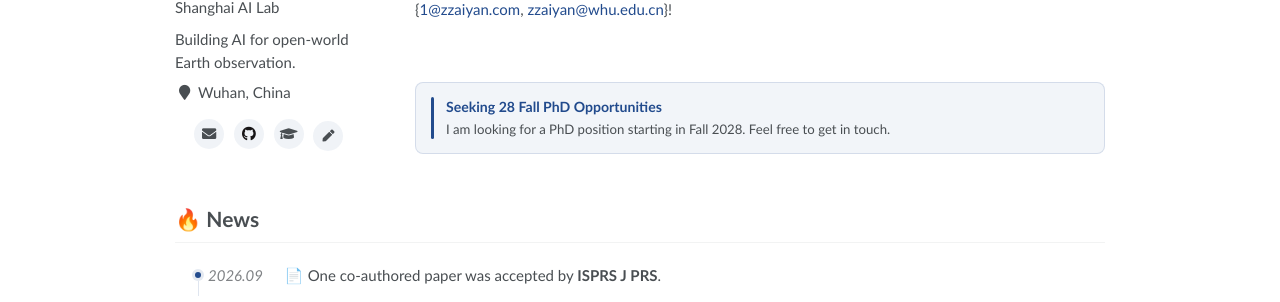
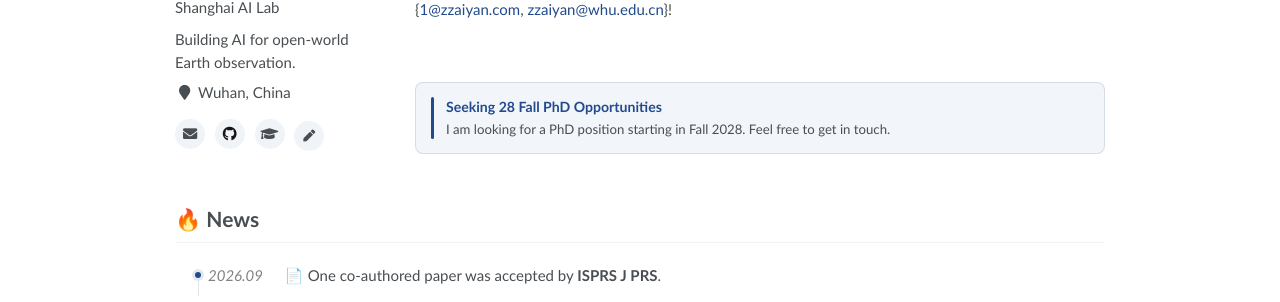
Before and after one commit to zzaiyan/zzaiyan.github.io, a Jekyll site: the page built from _pages/about.md, in a window 1280 px wide. Shown: the part 426-728 px from the top of the page. Built offline with Jekyll 4.4.1, drawn with Linux system fonts in a browser that asks for light colours; some web fonts are replaced; a script that is not in the unit is left out.

Commit message:
优化社交按钮对齐与窄屏网格

```diff
--- a/_sass/_single-column.scss
+++ b/_sass/_single-column.scss
@@ -135,6 +135,8 @@ $about-gap: 3.5rem;
 .about-section .author__urls {
   display: flex !important;
   flex-wrap: wrap;
+  align-content: flex-start;
+  justify-content: flex-start;
   gap: 0.65rem;
   position: relative;
   margin: 0;
@@ -271,6 +273,7 @@ $about-gap: 3.5rem;
     display: flex;
     flex: 1;
     flex-direction: column;
+    align-items: stretch;
   }
 
   .about-section .author__avatar,
@@ -333,9 +336,9 @@ $about-gap: 3.5rem;
   }
 
   .about-section .author__urls {
-    flex-direction: column;
-    flex-wrap: nowrap;
-    align-items: center;
+    display: grid !important;
+    grid-template-columns: repeat(2, minmax(0, 1fr));
+    justify-items: center;
     gap: 0.55rem;
   }
 
```
